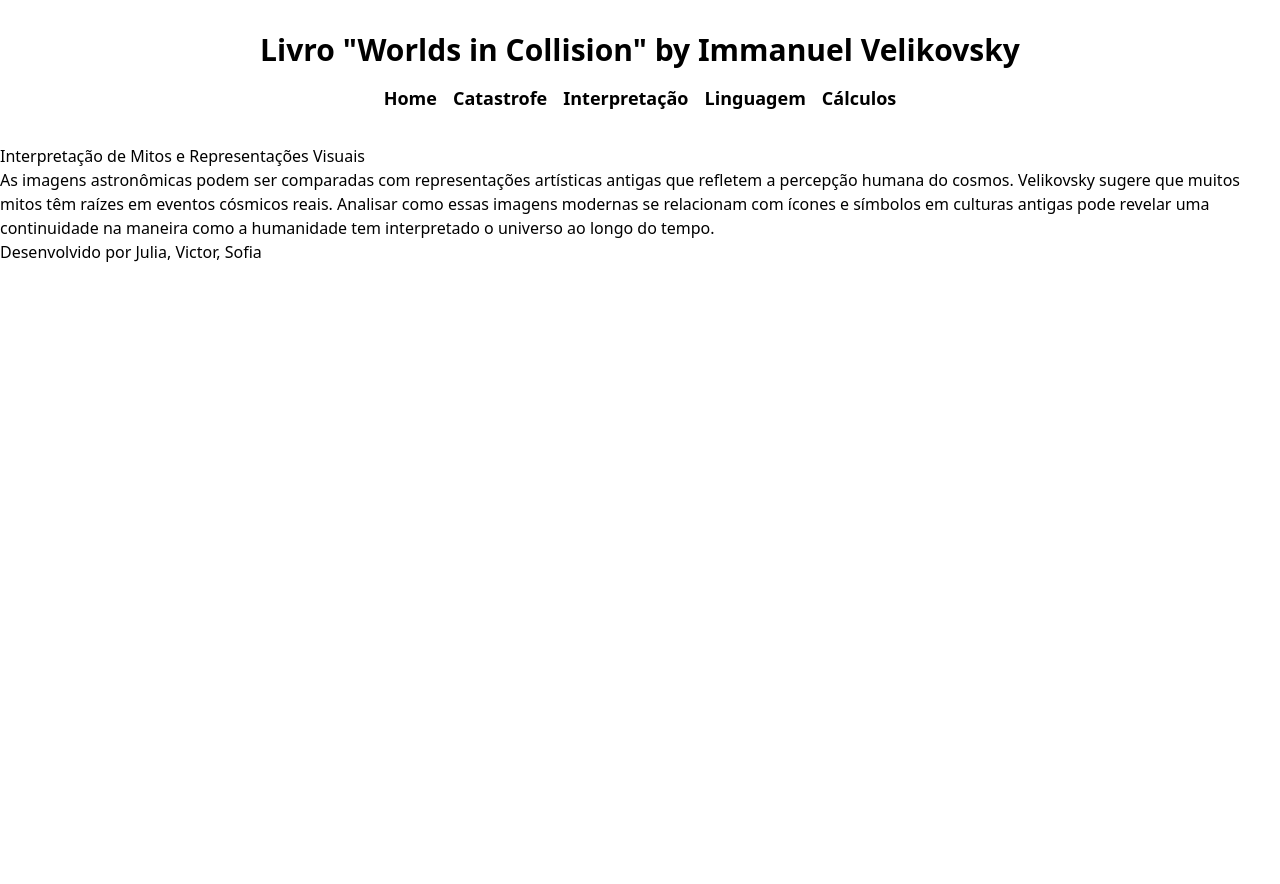
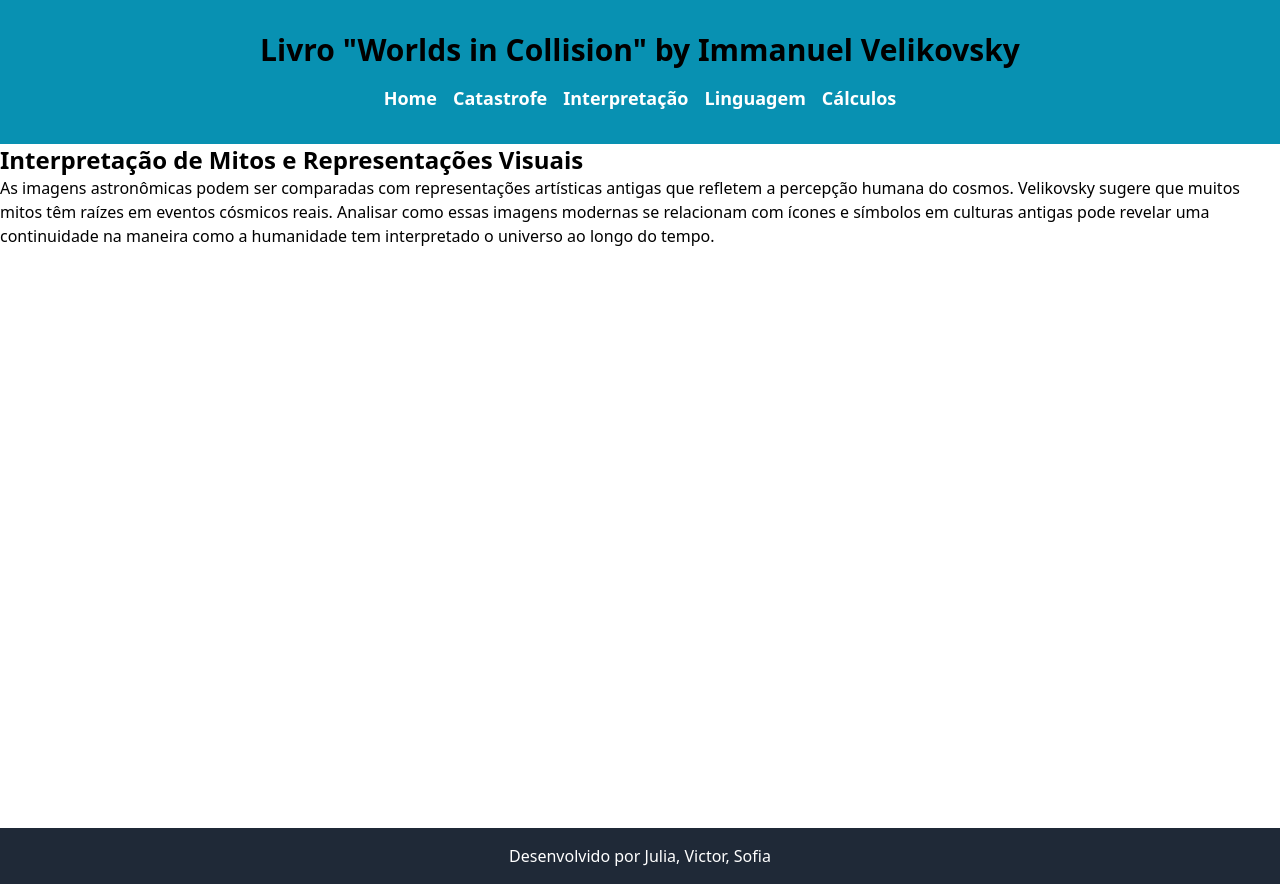
Before and after one commit to sofiapetruk/cp6, a Next.js app: page /Interpretacao in a window 1280 px wide. Before the commit the page ends 800 px from the top, so only its background shows below. Built offline with nearby package versions, Linux system fonts and the light colour scheme.

Commit message:
colocando o css

```diff
--- a/src/app/Catastrofe/page.tsx
+++ b/src/app/Catastrofe/page.tsx
@@ -3,8 +3,8 @@
 export default function Catastrofe() {
   return (
     <div>
-        <h1 >Catástrofes Cósmicas e Imagens de Eventos Espaciais</h1>
-        <p>As imagens da API podem mostrar fenômenos como explosões de supernovas, impactos de asteroides ou cometas. Isso se relaciona com a ideia de Velikovsky sobre catástrofes cósmicas que influenciaram a história da Terra. A visualização de tais eventos pode estimular discussões sobre como esses fenômenos podem ter impactado civilizações antigas, tanto em mitos quanto em relatos históricos.</p>
+        <h1 className="font-arial text-2xl font-bold">Catástrofes Cósmicas e Imagens de Eventos Espaciais</h1>
+        <p className='font-arial'>As imagens da API podem mostrar fenômenos como explosões de supernovas, impactos de asteroides ou cometas. Isso se relaciona com a ideia de Velikovsky sobre catástrofes cósmicas que influenciaram a história da Terra. A visualização de tais eventos pode estimular discussões sobre como esses fenômenos podem ter impactado civilizações antigas, tanto em mitos quanto em relatos históricos.</p>
     </div>
   );
 }
--- a/src/app/Interpretacao/page.tsx
+++ b/src/app/Interpretacao/page.tsx
@@ -3,8 +3,8 @@
 export default function Interpretacao() {
   return (
     <div>
-        <h1>Interpretação de Mitos e Representações Visuais</h1>
-        <p>As imagens astronômicas podem ser comparadas com representações artísticas antigas que refletem a percepção humana do cosmos. Velikovsky sugere que muitos mitos têm raízes em eventos cósmicos reais. Analisar como essas imagens modernas se relacionam com ícones e símbolos em culturas antigas pode revelar uma continuidade na maneira como a humanidade tem interpretado o universo ao longo do tempo.</p>
+        <h1 className="font-arial text-2xl font-bold">Interpretação de Mitos e Representações Visuais</h1>
+        <p className='font-arial'>As imagens astronômicas podem ser comparadas com representações artísticas antigas que refletem a percepção humana do cosmos. Velikovsky sugere que muitos mitos têm raízes em eventos cósmicos reais. Analisar como essas imagens modernas se relacionam com ícones e símbolos em culturas antigas pode revelar uma continuidade na maneira como a humanidade tem interpretado o universo ao longo do tempo.</p>
     </div>
   )
 }
--- a/src/app/Linguagem/page.tsx
+++ b/src/app/Linguagem/page.tsx
@@ -3,7 +3,7 @@
 export default function Linguagem() {
   return (
     <div>
-        <h1 className="text-royal-blue font-arial text-2xl font-bold"> Linguagem e Semântica da Astronomia</h1>
+        <h1 className="font-arial text-2xl font-bold"> Linguagem e Semântica da Astronomia</h1>
         <p className='font-arial'>As descrições e legendas das imagens da API podem ser examinadas sob a perspectiva da evolução da linguagem. Velikovsky fala sobre como a semântica se relaciona com eventos históricos. Podemos analisar como os termos usados para descrever fenômenos astronômicos modernos se conectam a palavras e conceitos em mitologia antiga, mostrando a influência da ciência na linguagem e como isso pode moldar nossa compreensão do passado.</p>
     </div>
   )
--- a/src/components/Cabecalho/Cabecalho.tsx
+++ b/src/components/Cabecalho/Cabecalho.tsx
@@ -2,9 +2,9 @@
 
 export default function Cabecalho() {
     return (
-        <header className="flex flex-col items-center justify-center py-8">
-            <h1 className="text-3xl font-bold mb-4">Livro "Worlds in Collision" by Immanuel Velikovsky</h1>
+        <header className="bg-cyan-600 text-white flex flex-col items-center justify-center py-8">
+            <h1 className="text-3xl text-black font-bold mb-4">Livro "Worlds in Collision" by Immanuel Velikovsky</h1>
             <Menu />
         </header>
-    )
+    );
 }
--- a/src/components/Rodape/Rodape.tsx
+++ b/src/components/Rodape/Rodape.tsx
@@ -1,6 +1,6 @@
 export default function Rodape() {
     return (
-        <footer>
+        <footer className="bg-gray-800 text-white text-center py-4 mt-[580px] flex flex-col items-center justify-center">
             <p>Desenvolvido por <span>Julia, Victor, Sofia</span></p>
         </footer>
     )
```
